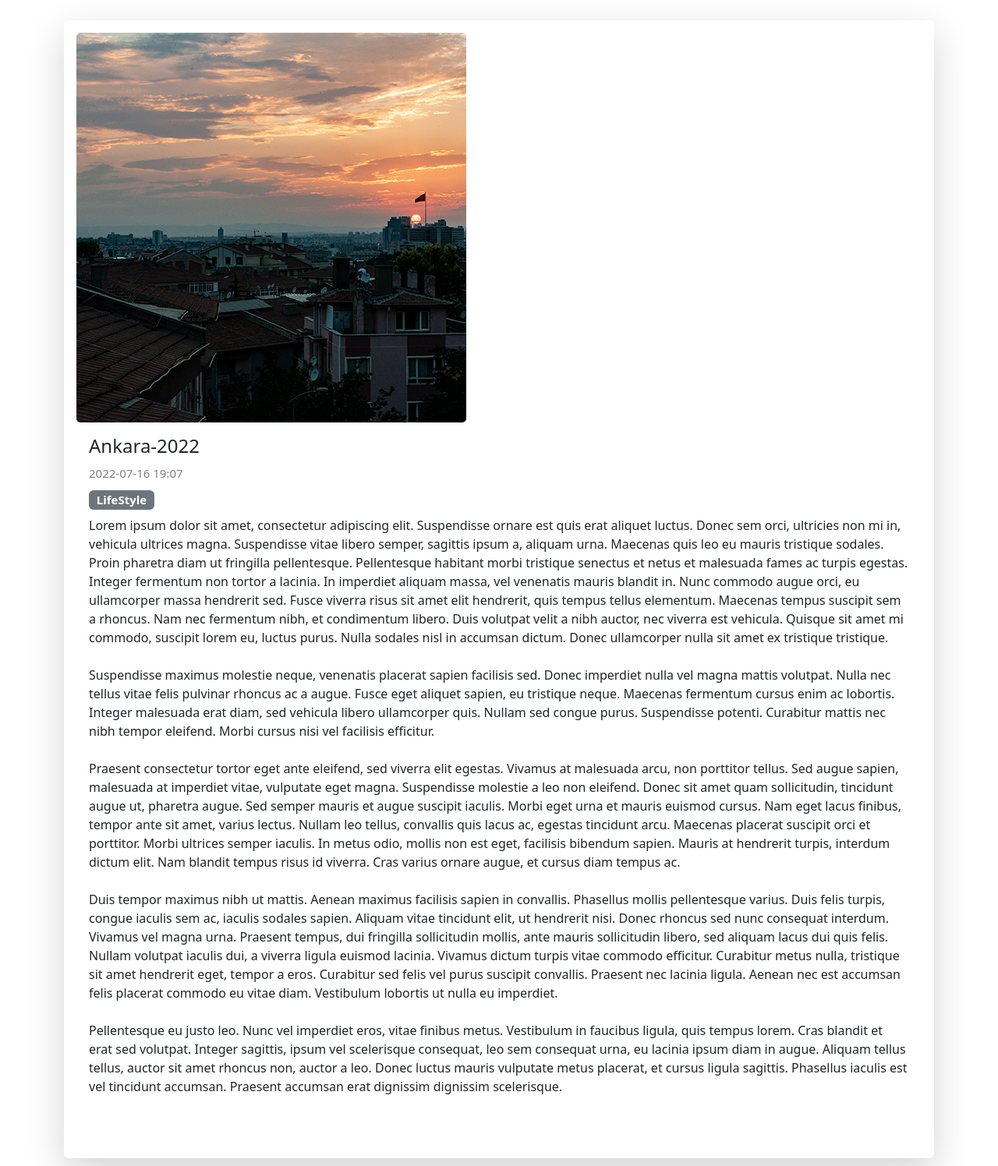
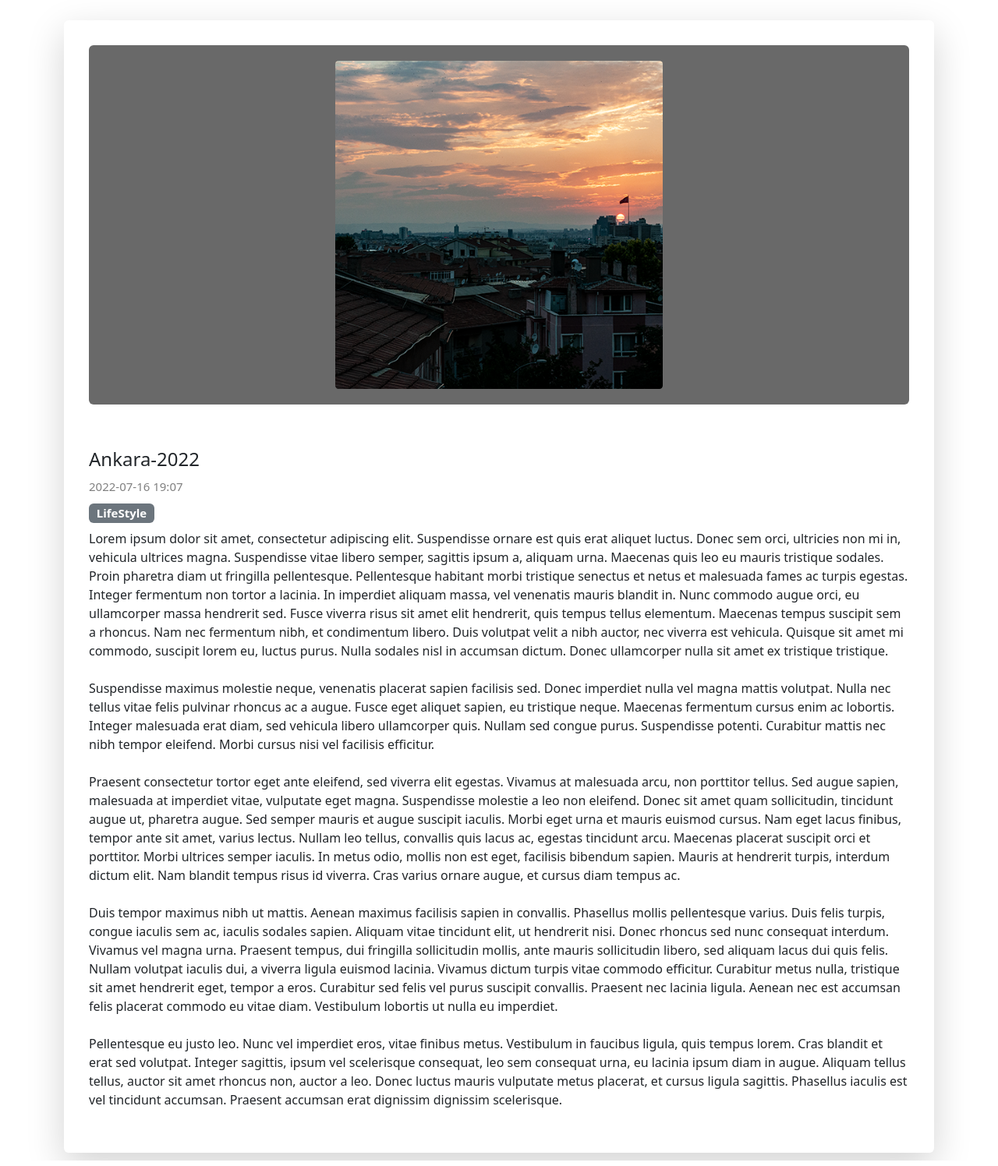
Before and after one commit to George-Seletski/test-site, a Django app: page /news/6/ in a window 1280 px wide. Shown: the part 56-1552 px from the top of the page at 78% size. Run offline with Django 4.2, Linux system fonts and the light colour scheme; data comes from the database, SQL or seed files in the repository; both versions use the stored data as it was after the commit.

Commit message:
feat: added design to view_news html

```diff
--- a/website/news/templates/news/view_news.html
+++ b/website/news/templates/news/view_news.html
@@ -7,17 +7,18 @@
 {% block content %}
 
 <div class="row">
-          <div class="col" style="margin: 10px 0 10px 0;">
+    <div class="col" style="margin: 10px 0 10px 0;">
+        <div class="card h-100 shadow-lg p-3 mb-5 bg-body rounded" style="border:0px;">
 
-            <div class="card h-100 shadow-lg p-3 mb-5 bg-body rounded" style="border:0px;">
-
-       <div class="embed-responsive embed-responsive-4by3">
-              {% if news_item.photo %}
-                <img src="{{ news_item.photo.url }}" class="img-fluid" alt="#" style=" border-radius: 1%;" />
-              {% else %}
-                <img src="https://picsum.photos/500/500" class="card-img-top" alt="#" style="border-radius: 2%;" />
-              {% endif %}
-       <div class="embed-responsive embed-responsive-4by3">
+            <div class="card-body">
+                <div class="card"  style="background-color:dimgrey; border: 0px;">
+                {% if news_item.photo %}
+                    <img src="{{ news_item.photo.url }}" class=" img-fluid" alt="#" style="margin: 20px 30% 20px 30%; border-radius: 1%;  " />
+                {% else %}
+                    <img src="https://picsum.photos/500/500" class="card-img-top" alt="#" style="border-radius: 1%;" />
+                {% endif %}
+                </div>
+            </div>
 
               <div class="card-body">
                 <h4 class="card-title">{{ news_item.title }}
--- a/website/news/views.py
+++ b/website/news/views.py
@@ -1,6 +1,6 @@
 from hashlib import new
 from unicodedata import category
-from django.shortcuts import render
+from django.shortcuts import get_object_or_404, render
 from django.http import HttpResponse
 
 from .models import News, Category
@@ -30,5 +30,6 @@ def get_category(request, category_id):
     return render(request, 'news/categories.html',context)
 
 def view_news(request, news_id):
-    news_item = News.objects.get(pk=news_id)
+    # news_item = News.objects.get(pk=news_id)
+    news_item = get_object_or_404(News, pk=news_id)
     return render(request, 'news/view_news.html', {"news_item": news_item})
```
Also changed, not shown: website/db.sqlite3, website/photos/2022/07/22/markus-spiske-cvBBO4PzWPg-unsplash.jpg (added).
